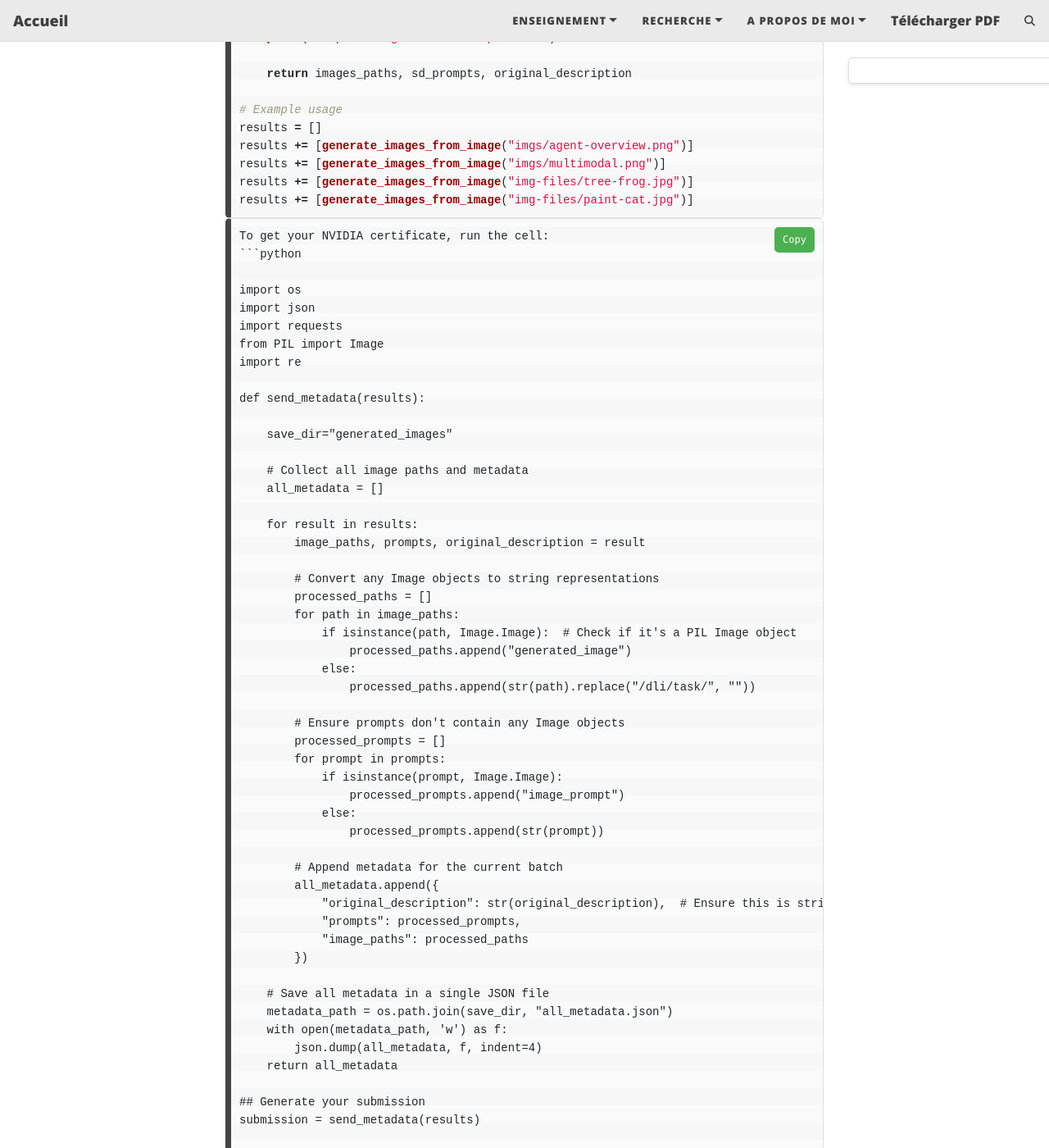
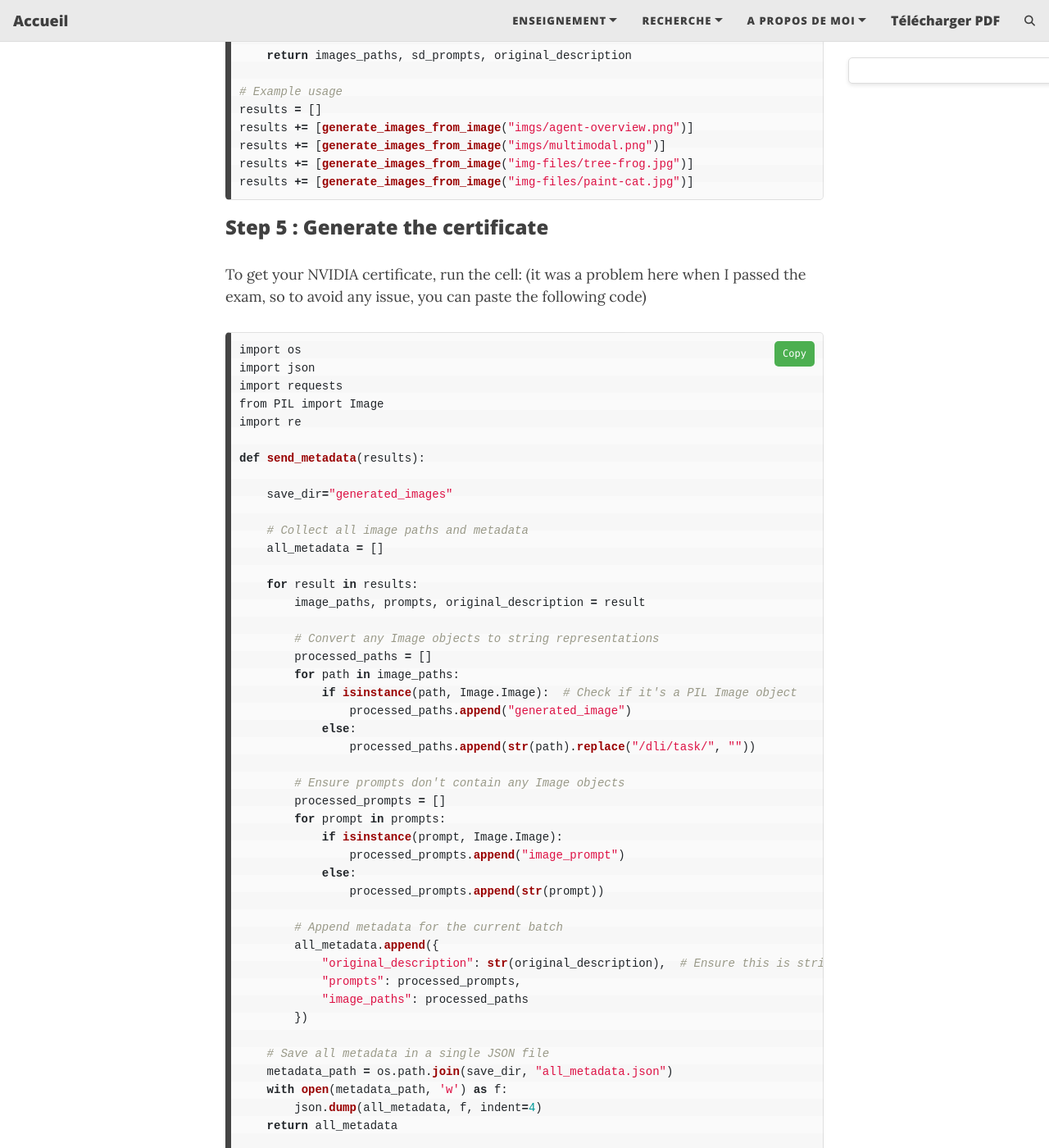
Before and after one commit to MariemZaouali/mariemzaouali.github.io, a Jekyll site: the page built from _posts/2025-12-19-Rapid_build.md, in a window 1280 px wide and 1400 px high, scrolled down 6413 px. Shown: the whole window at 82% size. Built offline with Jekyll 4.4.1, drawn with Linux system fonts in a browser that asks for light colours; comment, search, counter and statistics services are not loaded; some of the changed text lies outside the part shown.

Commit message:
Update 2025-12-19-Rapid_build.md

````diff
--- a/_posts/2025-12-19-Rapid_build.md
+++ b/_posts/2025-12-19-Rapid_build.md
@@ -127,7 +127,7 @@ plot_imgs(images, 1, 1)
 
 ```
 
-### Prompt synthesis
+### Step 3 : Prompt synthesis
 
 ```python
 from langchain_nvidia_ai_endpoints import ChatNVIDIA
@@ -196,9 +196,8 @@ for i, prompt in enumerate(new_sd_prompts, 1):
     print(f"{i}. {prompt}")
 ```
 
-### Pipelining and Iterating
+### Step 4 : Pipelining and Iterating
 
-```python
 ```python
 from langchain_core.prompts import ChatPromptTemplate
 from langchain_core.output_parsers import StrOutputParser
@@ -276,11 +275,10 @@ results += [generate_images_from_image("img-files/tree-frog.jpg")]
 results += [generate_images_from_image("img-files/paint-cat.jpg")]
 ```
 
+### Step 5 : Generate the certificate
+To get your NVIDIA certificate, run the cell: (it was a problem here when I passed the exam, so to avoid any issue, you can paste the following code)
 
-```
-To get your NVIDIA certificate, run the cell:
 ```python
-
 import os
 import json
 import requests
````
